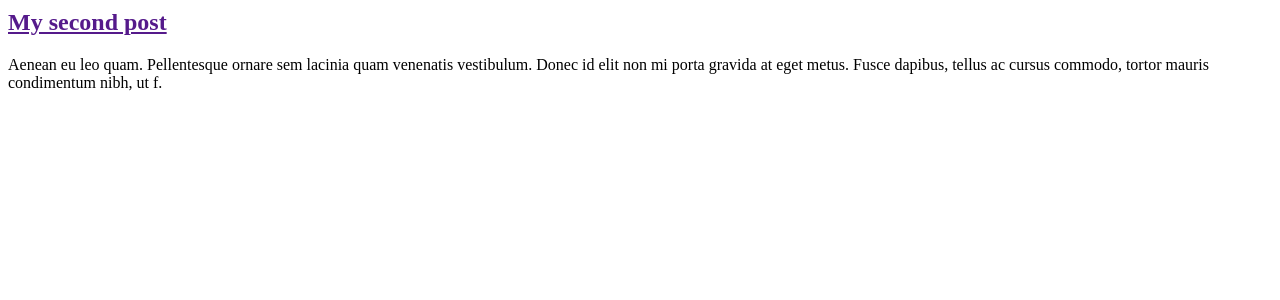
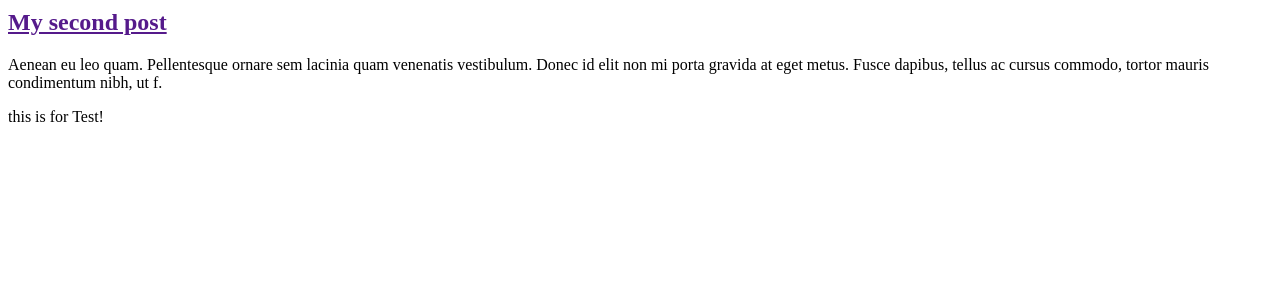
Before and after one commit to Rezaaln/my-first-blog, a Django app: page / in a window 1280 px wide. Shown: the part 272-572 px from the top of the page. Run offline with Django 3.2, Linux system fonts and the light colour scheme; data that the repository does not hold is empty.

Commit message:
second change template

```diff
--- a/blog/templates/blog/post_list.html
+++ b/blog/templates/blog/post_list.html
@@ -21,5 +21,8 @@
             <h2><a href="">My second post</a></h2>
             <p>Aenean eu leo quam. Pellentesque ornare sem lacinia quam venenatis vestibulum. Donec id elit non mi porta gravida at eget metus. Fusce dapibus, tellus ac cursus commodo, tortor mauris condimentum nibh, ut f.</p>
         </div>
+        <div>
+            <p>this is for Test!</p>
+        </div>
     </body>
 </html>
```
